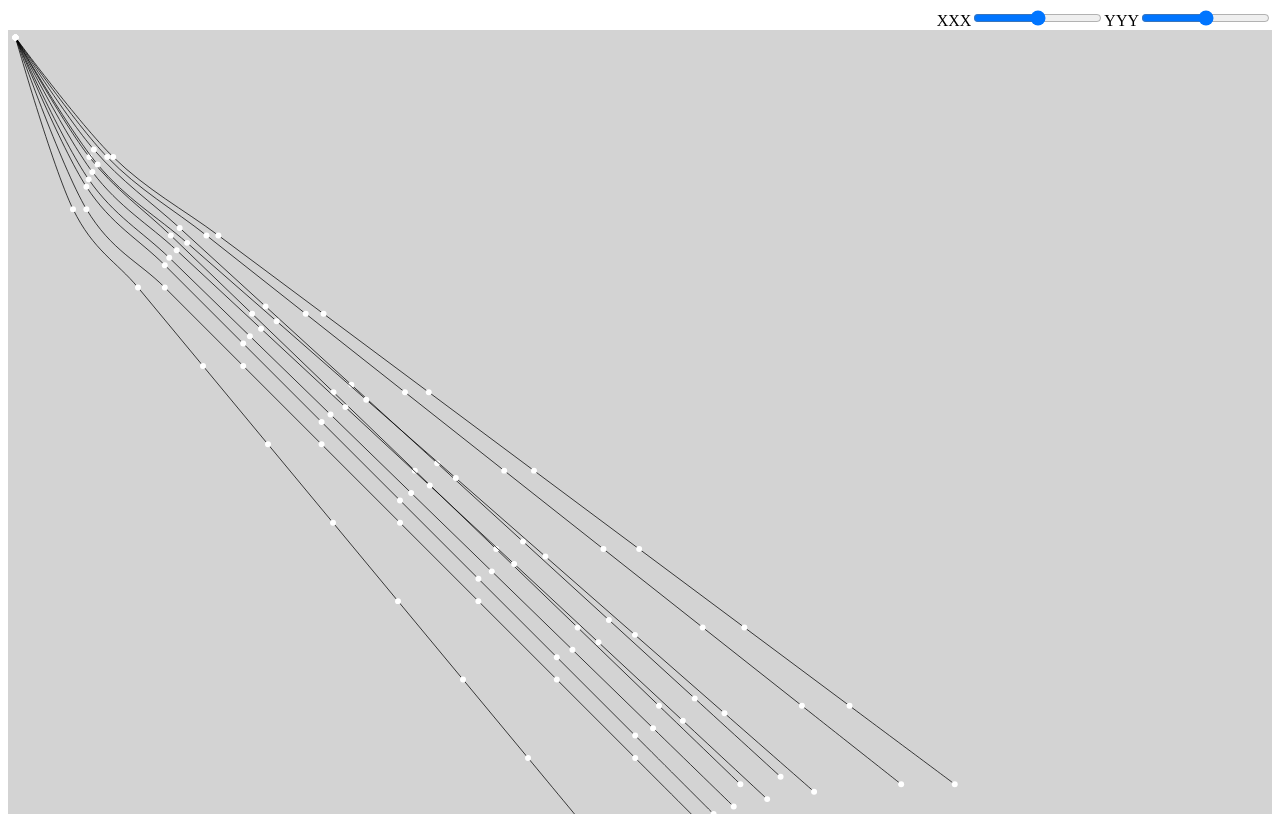
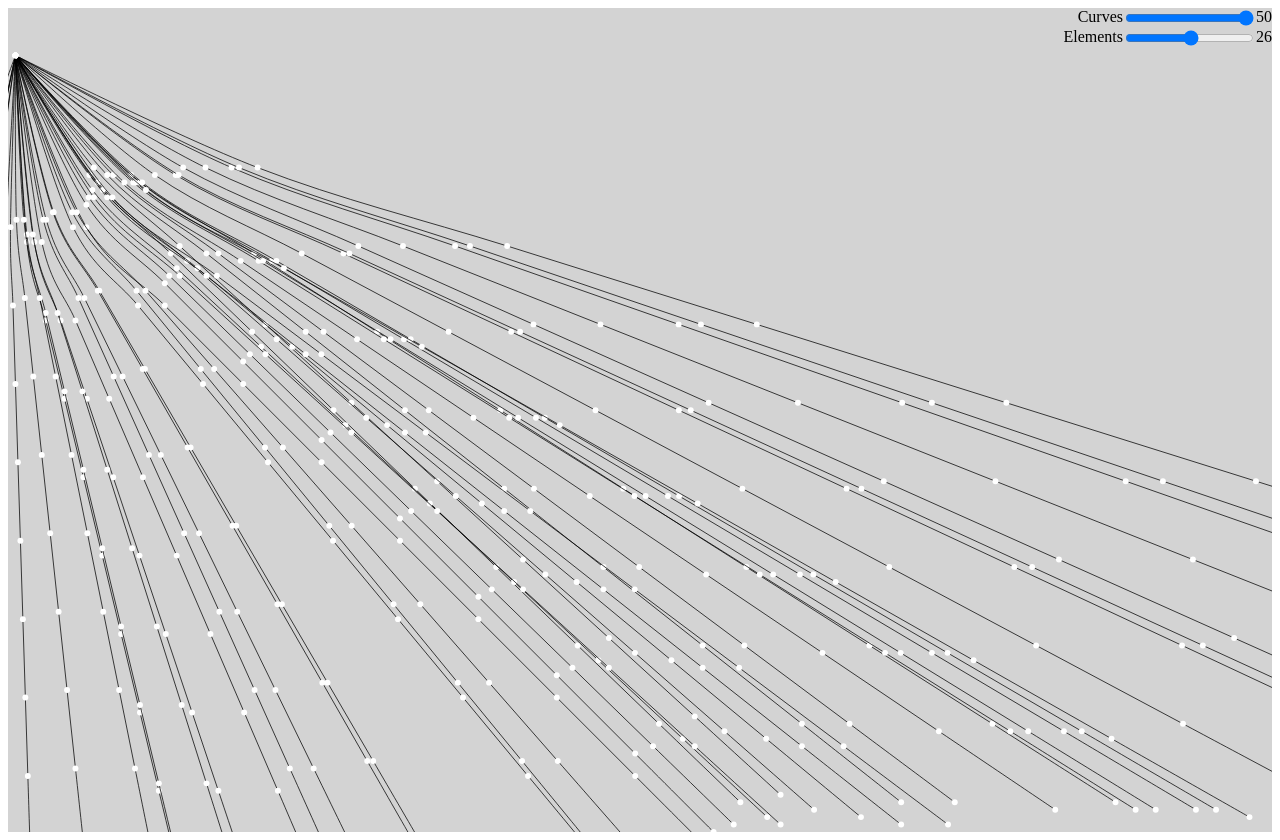
Before and after one commit to jaivardhanbhati/angular-d3-beizer-curve, an Angular app: page / in a window 1280 px wide. Built offline with nearby package versions, Linux system fonts and the light colour scheme.

Commit message:
4 files modified

```diff
--- a/src/app/app.component.css
+++ b/src/app/app.component.css
@@ -5,4 +5,5 @@ html, body {
 .sliderSection {
     display: flex;
     justify-content: flex-end;
+    background-color: lightgray;
 }
--- a/src/app/app.component.html
+++ b/src/app/app.component.html
@@ -1,15 +1,14 @@
 <div>
-   <div class="sliderSection">
-     <div>
-    <label>XXX</label>
-    <input #curveSlider class="curveSlider" type="range" min="1" max="100"
-    value={{numOfCurves}}>
-     </div>
-     <div>
-       <label>YYY</label>
-    <input #pointSlider class="pointSlider" type="range" min="1" max="100"
-    value={{numOfPoints}}>
-     </div>
-    </div>
-  <beizer-curve [numOfCurves]=10 [numOfPoints]=15></beizer-curve>
+  <div class="sliderSection">
+    <label>Curves</label>
+    <input #curves (input)="curves.value" type="range" min="1" max="50" [value]=curves.value>
+     {{curves.value}}
+  </div>
+
+  <div class="sliderSection">
+    <label>Elements</label>
+    <input #points (input)="points.value" type="range" min="1" max="50" [value]=points>
+    {{points.value}}
+  </div>
+  <beizer-curve [numOfCurves]="curves.value" [numOfPoints]="points.value"></beizer-curve>
 </div>
```
Also changed, not shown: src/app/app.component.ts (+14 -1 lines), src/app/charts/beizer-curve/beizer-curve.component.ts (+5 -5 lines).
